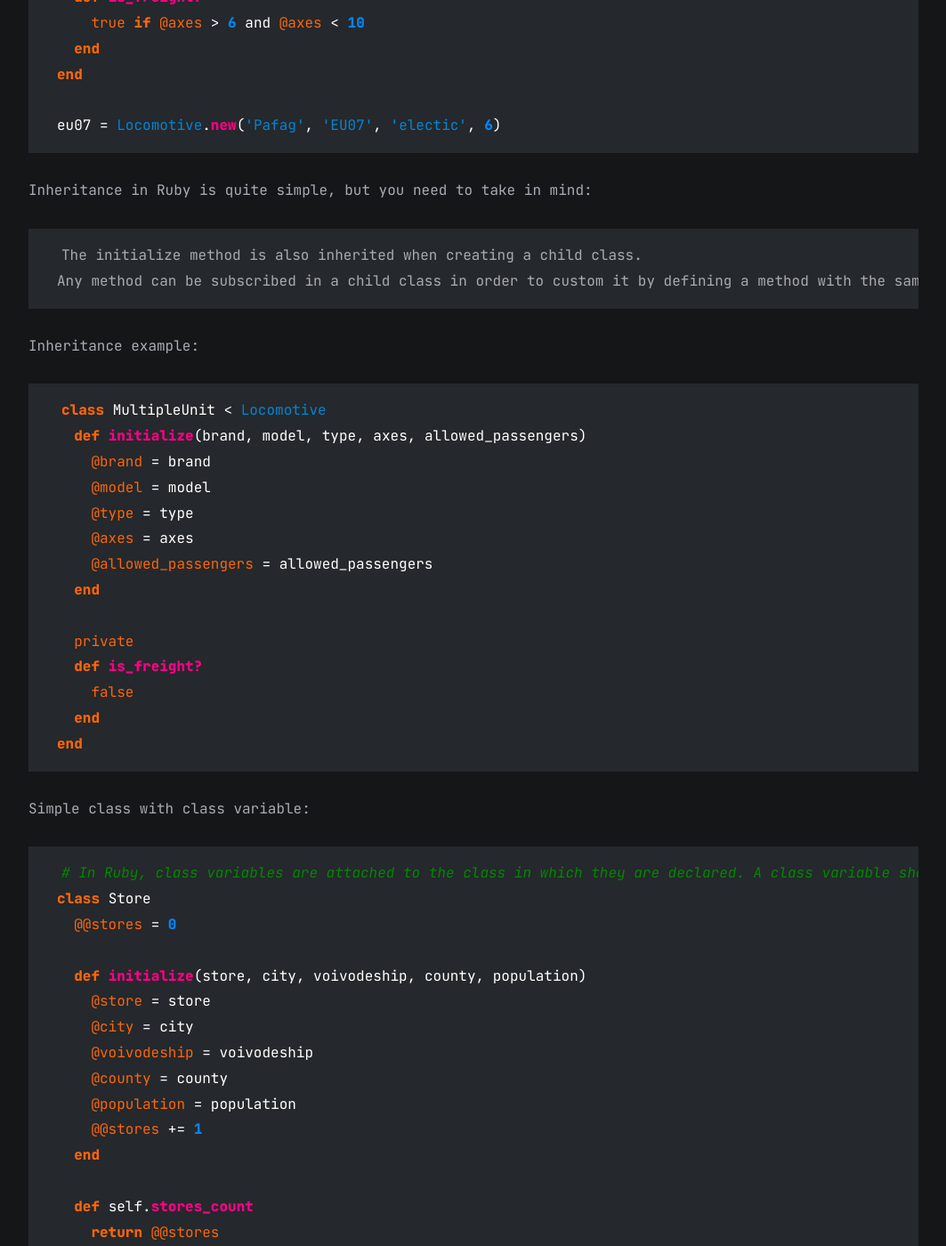
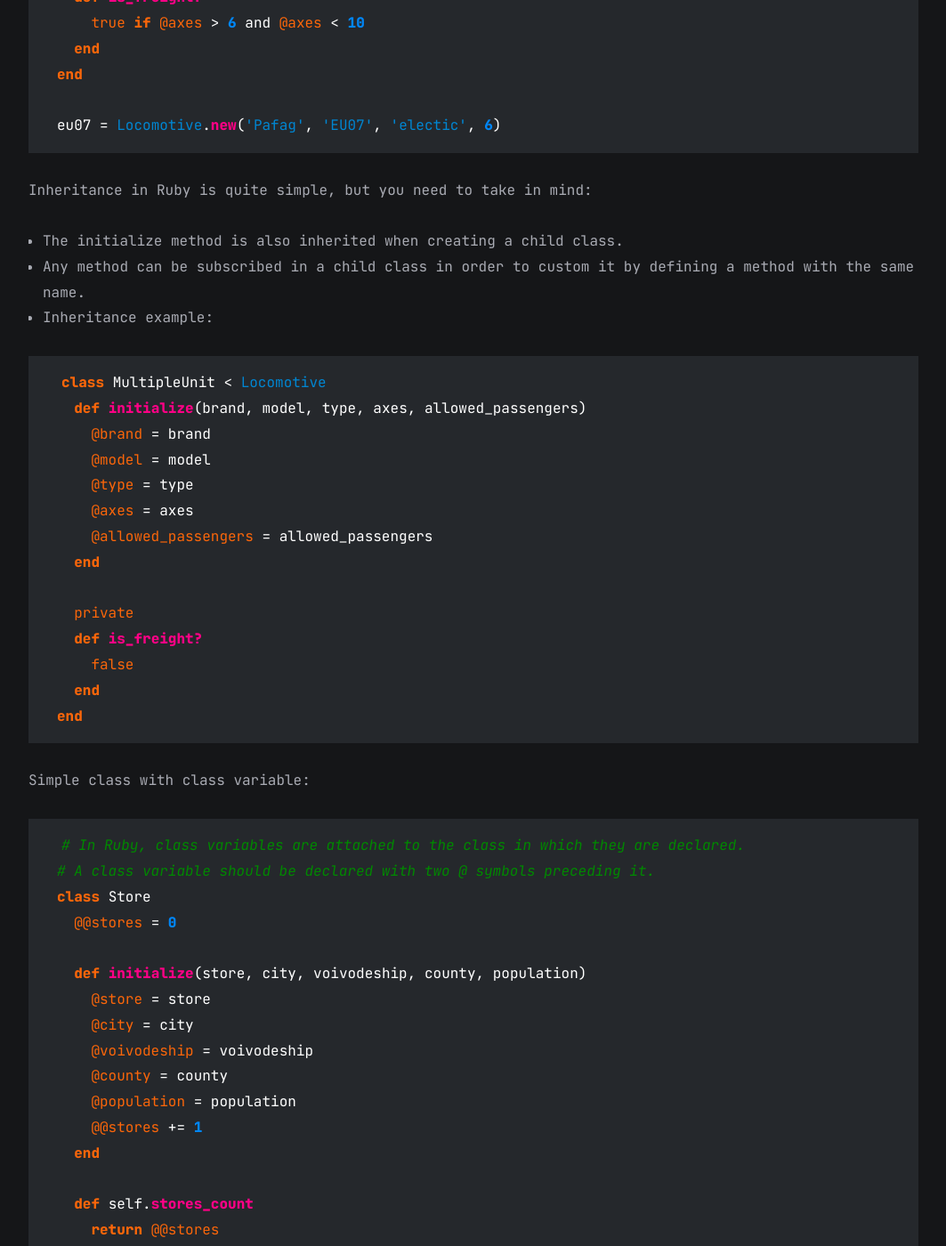
Before and after one commit to mikelogaciuk/mikelogaciuk.github.io, a Jekyll site: the page built from all_collections/_posts/2023-02-10-minimalist-ruby-handbook.md, in a window 1280 px wide and 1400 px high, scrolled down 14271 px. Shown: the whole window at 89% size, without its empty margins (108-1171 px from the left). Built offline with Jekyll 4.4.1, drawn with Linux system fonts in a browser that asks for light colours; some of the changed text lies outside the part shown.

Commit message:
Code wideness refactoring.

````diff
--- a/all_collections/_posts/2023-02-10-minimalist-ruby-handbook.md
+++ b/all_collections/_posts/2023-02-10-minimalist-ruby-handbook.md
@@ -369,7 +369,7 @@ Go back to [contents](#rubyme).
 ## Methods
 
 In Ruby, the combined comparison operator, <=>, also known as the spaceship operator is used to compare two objects.
-It returns 0 if the first operand equals the second, 1 if the first operand is greater than the second, and -1 if the first operand is less than the second.
+It returns `0` if the first operand equals the second, `1` if the first operand is greater than the second, and `-1` if the first operand is less than the second.
 
 ```ruby
 puts "Freya" <=> "Alice"
@@ -506,9 +506,9 @@ eu07 = Locomotive.new('Pafag', 'EU07', 'electic', 6)
 
 Inheritance in Ruby is quite simple, but you need to take in mind:
 
-    The initialize method is also inherited when creating a child class.
-    Any method can be subscribed in a child class in order to custom it by defining a method with the same name.
-
+- The initialize method is also inherited when creating a child class.
+- Any method can be subscribed in a child class in order to custom it by defining a method with the same name.
+-
 Inheritance example:
 
 ```ruby
@@ -531,7 +531,8 @@ end
 Simple class with class variable:
 
 ```ruby
-# In Ruby, class variables are attached to the class in which they are declared. A class variable should be declared with two @ symbols preceding it.
+# In Ruby, class variables are attached to the class in which they are declared.
+# A class variable should be declared with two @ symbols preceding it.
 class Store
   @@stores = 0
 
@@ -653,8 +655,8 @@ end
 
 Ruby allows two main types of inheritance:
 
-    class inheritance
-    interface inheritance
+- class inheritance
+- interface inheritance
 
 Interface inheritance is used to isolate specific behaviours.
 
````
Also changed, not shown: other parts of all_collections/_posts/2023-02-10-minimalist-ruby-handbook.md (+2 -1 lines).
